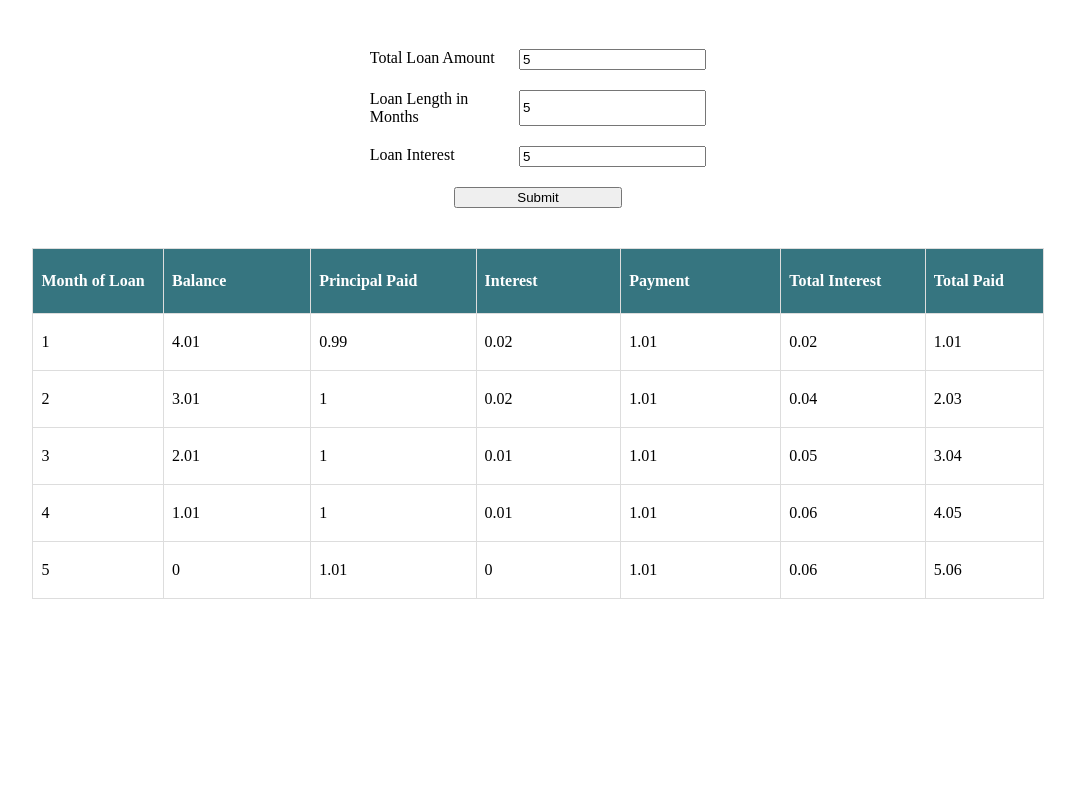
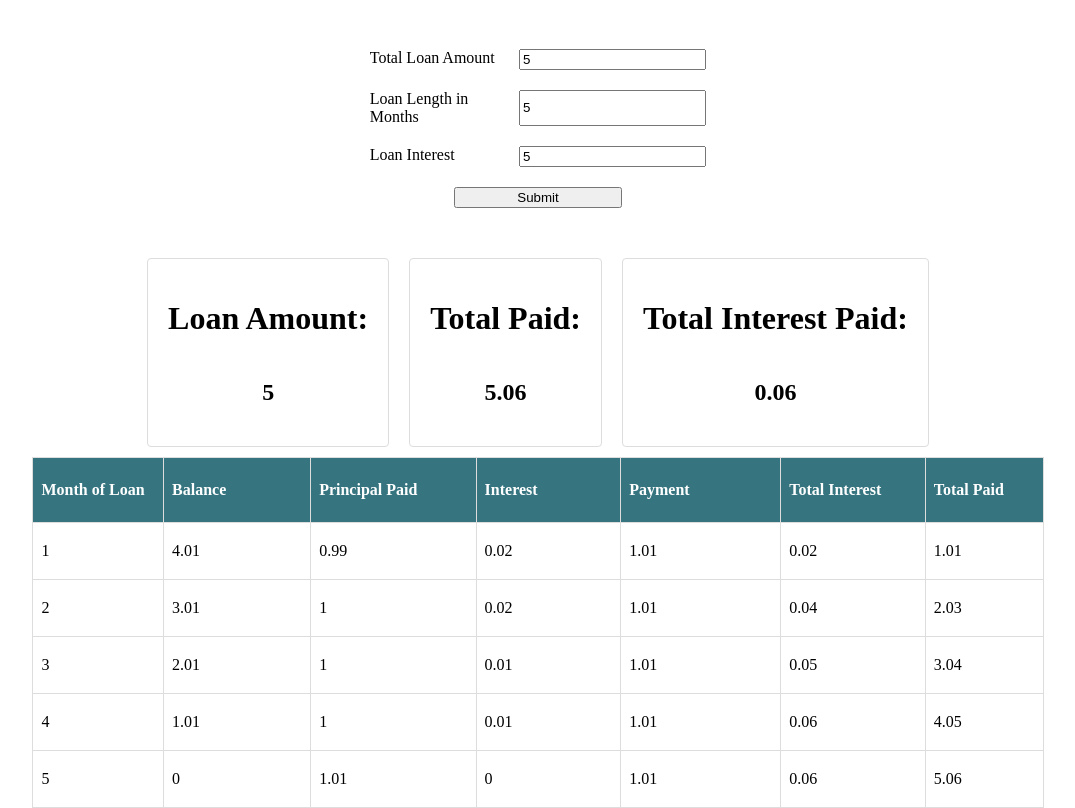
Before and after one commit to koowip/coding_exercise_amortization, a React (Vite) app: page / in a window 1280 px wide. Both pictures are taken after typing "5", "5", "5" into the empty fields and a click on the button "Submit". Shown: the whole page, without its empty margins (102-1177 px from the left). Built offline with nearby package versions, Linux system fonts and the light colour scheme.

Commit message:
Modified inputcomp to have state variables for highlighted values, used values as props for totalsinfocomp, which displayed these important metrics above chart.

```diff
--- a/src/Components/InputComp.tsx
+++ b/src/Components/InputComp.tsx
@@ -1,6 +1,7 @@
 import { useState } from "react";
 import calculateAmortizationSchedule from "../amortization-calculator";
 import '../styles/InputComp.css'
+import TotalsInfoComp from "./TotalsInfoComp";
 
 export default function InputComp({setAmoritzationData}) {
 
@@ -8,6 +9,12 @@ export default function InputComp({setAmoritzationData}) {
     loanAmount: 0,
     loanInterestRate: 0,
     loanLength: 0
+  })
+
+  const [totalsInfo, setTotalsInfo] = useState({
+    loanAmount: 0,
+    totalPaid: 0,
+    totalInterestPaid: 0
   })
 
   /*
@@ -27,10 +34,16 @@ export default function InputComp({setAmoritzationData}) {
     event.preventDefault();
     const amortizationSchedule = calculateAmortizationSchedule(formData.loanAmount, formData.loanLength, formData.loanInterestRate);
     setAmoritzationData(amortizationSchedule);
+    setTotalsInfo({
+      loanAmount: formData.loanAmount,
+      totalPaid: amortizationSchedule[amortizationSchedule.length - 1].totalPaid,
+      totalInterestPaid: amortizationSchedule[amortizationSchedule.length - 1].totalInterest
+    })
   };
 
 
   return (
+  <div>
     <div className="form-container">
       <form onSubmit={handleSubmit}>
         <div className="input-group">
@@ -48,5 +61,7 @@ export default function InputComp({setAmoritzationData}) {
         <button type="submit">Submit</button>
       </form>
     </div>
+    {Object.values(totalsInfo).some(value => value !== 0) && <TotalsInfoComp info={totalsInfo}/>}
+  </div>
   );
 }
--- /dev/null
+++ b/src/Components/TotalsInfoComp.tsx
@@ -0,0 +1,21 @@
+import '../styles/TotalsInfoComp.css'
+
+export default function TotalsInfoComp({info}) {
+
+  return (
+    <div className="container">
+    <div className="box">
+      <h1>Loan Amount:</h1>
+      <h2>{info.loanAmount}</h2>
+    </div>
+    <div className="box">
+      <h1>Total Paid:</h1>
+      <h2>{info.totalPaid}</h2>
+    </div>
+    <div className="box">
+      <h1>Total Interest Paid:</h1>
+      <h2>{info.totalInterestPaid}</h2>
+    </div>
+  </div>
+  )
+};
--- /dev/null
+++ b/src/styles/TotalsInfoComp.css
@@ -0,0 +1,16 @@
+.container {
+  display: flex;
+  justify-content: center;
+  align-items: center;
+ }
+
+ .box {
+  display: flex;
+  flex-direction: column;
+  justify-content: center;
+  align-items: center;
+  margin: 10px;
+  padding: 20px;
+  border: 1px solid #ddd;
+  border-radius: 4px;
+ }
```
Lines whose indentation alone changed are shown as unchanged.
